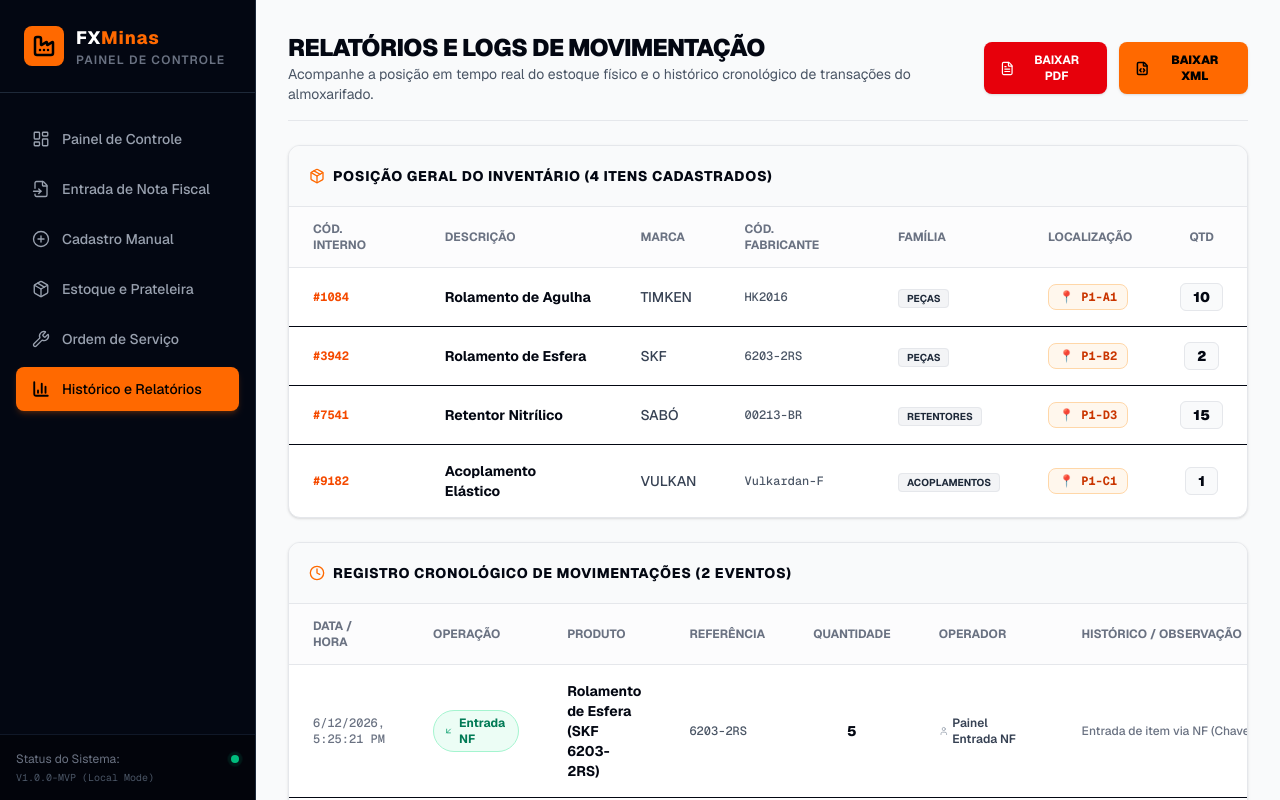
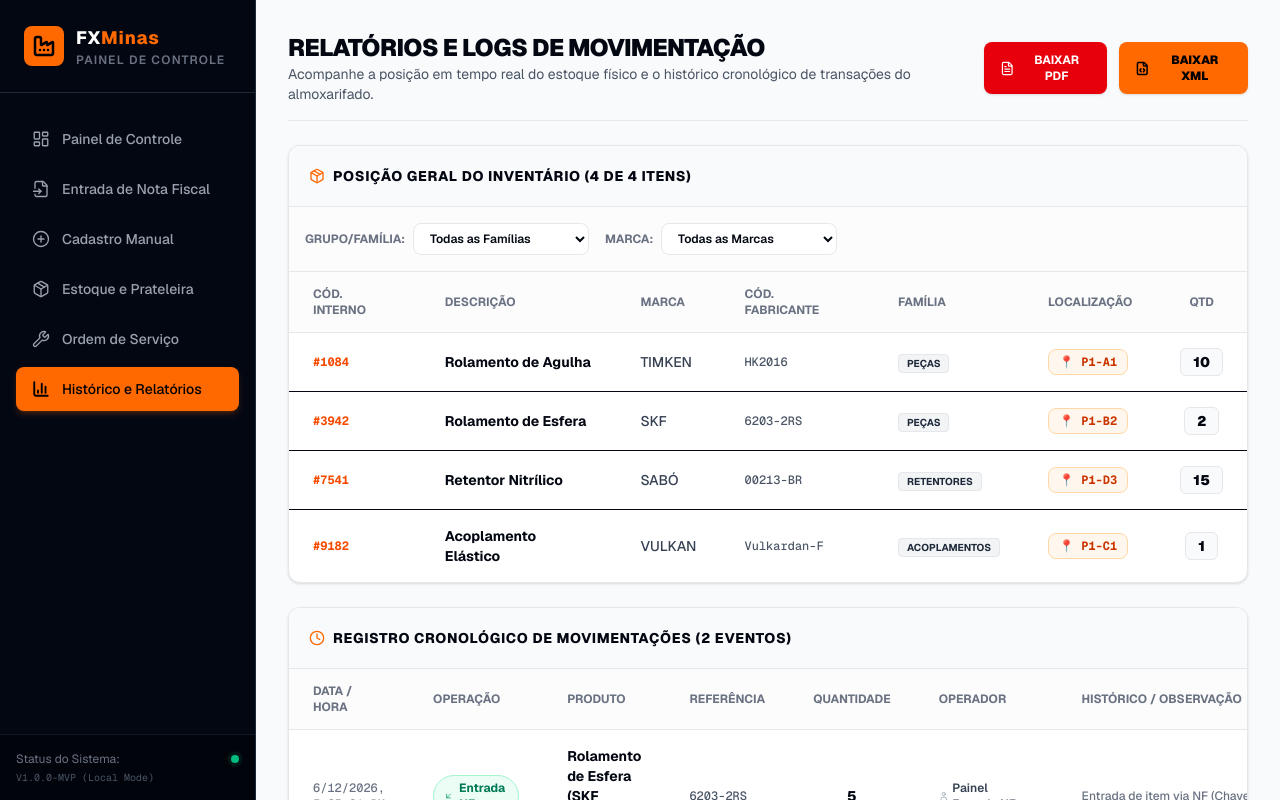
Before and after one commit to Mork-LDTA/EstoqueDemo, a Next.js app: page / in a window 1280 px wide. Both pictures are taken after a click on the button "Histórico e Relatórios". Built offline with nearby package versions, Linux system fonts and the light colour scheme.

Commit message:
New Feature: Insercao de Filtro em Historico e Relatorios

```diff
--- a/src/components/Relatorios.js
+++ b/src/components/Relatorios.js
@@ -15,10 +15,25 @@ export default function Relatorios({ movements, products = [] }) {
   // Estado para controle de Toast/Mensagem de Exportação
   const [toastMessage, setToastMessage] = useState("");
 
-  // Função para simular a exportação do XML (CORRIGIDO: Agora com tag de Quantidade)
+  // Estados para Filtros
+  const [selectedFamily, setSelectedFamily] = useState("all");
+  const [selectedBrand, setSelectedBrand] = useState("all");
+
+  // Famílias e marcas dinâmicas baseadas no estoque real
+  const families = ["all", ...new Set(products.map(p => p.familia).filter(Boolean))];
+  const brands = ["all", ...new Set(products.map(p => p.marca).filter(Boolean))];
+
+  // Filtragem dinâmica dos produtos em tempo real
+  const filteredProducts = products.filter(p => {
+    const matchesFamily = selectedFamily === "all" || p.familia === selectedFamily;
+    const matchesBrand = selectedBrand === "all" || p.marca === selectedBrand;
+    return matchesFamily && matchesBrand;
+  });
+
+  // Função para simular a exportação do XML (com suporte a filtros)
   const handleExportXML = () => {
-    if (!products || products.length === 0) {
-      alert("Nenhum produto em estoque para exportar.");
+    if (!filteredProducts || filteredProducts.length === 0) {
+      alert("Nenhum produto correspondente aos filtros para exportar.");
       return;
     }
 
@@ -26,7 +41,7 @@ export default function Relatorios({ movements, products = [] }) {
     xmlContent += `  <data_geracao>${new Date().toLocaleString('pt-BR')}</data_geracao>\n`;
     xmlContent += '  <produtos>\n';
 
-    products.forEach(p => {
+    filteredProducts.forEach(p => {
       xmlContent += '    <produto>\n';
       xmlContent += `      <descricao>${p.descricao}</descricao>\n`;
       xmlContent += `      <marca>${p.marca}</marca>\n`;
@@ -34,7 +49,7 @@ export default function Relatorios({ movements, products = [] }) {
       xmlContent += `      <codigo_interno>${p.codInterno}</codigo_interno>\n`;
       xmlContent += `      <familia_grupo>${p.familia}</familia_grupo>\n`;
       xmlContent += `      <localizacao>${p.localizacao || 'Não alocado'}</localizacao>\n`;
-      xmlContent += `      <quantidade>${p.quantidade}</quantidade>\n`; // Injeção da Quantidade no XML
+      xmlContent += `      <quantidade>${p.quantidade}</quantidade>\n`;
       xmlContent += '    </produto>\n';
     });
 
@@ -52,16 +67,16 @@ export default function Relatorios({ movements, products = [] }) {
     setTimeout(() => setToastMessage(""), 4000);
   };
 
-  // Exportação Analítica e Download Direto do PDF (CORRIGIDO: Agora com coluna de Qtd)
+  // Exportação Analítica e Download Direto do PDF (com suporte a filtros)
   const exportarParaPDF = () => {
-    if (!products || products.length === 0) {
-      alert("Nenhum produto em estoque para exportar.");
+    if (!filteredProducts || filteredProducts.length === 0) {
+      alert("Nenhum produto correspondente aos filtros para exportar.");
       return;
     }
 
-    const totalItens = products.length;
-    const alocados = products.filter(p => p.localizacao && p.localizacao.trim() !== "").length;
-    const pendentes = products.filter(p => !p.localizacao || p.localizacao.trim() === "").length;
+    const totalItens = filteredProducts.length;
+    const alocados = filteredProducts.filter(p => p.localizacao && p.localizacao.trim() !== "").length;
+    const pendentes = filteredProducts.filter(p => !p.localizacao || p.localizacao.trim() === "").length;
 
     const dataHoraAtual = new Date().toLocaleString("pt-BR", {
       day: "2-digit",
@@ -73,8 +88,8 @@ export default function Relatorios({ movements, products = [] }) {
 
     const anoAtual = new Date().getFullYear();
 
-    // Monta as linhas da tabela incluindo a nova célula de quantidade (Qtd)
-    const rowsHtml = products.map(item => `
+    // Monta as linhas da tabela filtrada
+    const rowsHtml = filteredProducts.map(item => `
         <tr style="border-bottom: 1px solid #e2e8f0;">
           <td style="padding: 10px 12px; font-family: monospace; font-size: 11px; font-weight: 600; color: #0f172a;">#${item.codInterno}</td>
           <td style="padding: 10px 12px; font-size: 11px; font-weight: 600; color: #0f172a;">${item.descricao}</td>
@@ -219,14 +234,43 @@ export default function Relatorios({ movements, products = [] }) {
         <div className="p-5 border-b border-gray-200 bg-gray-50 flex items-center justify-between">
           <h3 className="font-extrabold text-gray-950 text-sm uppercase tracking-wider flex items-center space-x-2">
             <Package size={16} className="text-orange-500" />
-            <span>Posição Geral do Inventário ({products.length} itens cadastrados)</span>
+            <span>Posição Geral do Inventário ({filteredProducts.length} de {products.length} itens)</span>
           </h3>
         </div>
 
+        {/* Barra de Filtros Dinâmicos */}
+        <div className="flex flex-col sm:flex-row gap-4 p-4 bg-gray-50/50 border-b border-gray-200">
+          <div className="flex items-center space-x-2">
+            <label className="text-xs font-bold text-gray-500 uppercase whitespace-nowrap">Grupo/Família:</label>
+            <select
+              value={selectedFamily}
+              onChange={(e) => setSelectedFamily(e.target.value)}
+              className="bg-white border border-gray-200 text-gray-950 px-3 py-1.5 rounded-lg text-xs font-semibold focus:outline-none focus:border-orange-500 w-full sm:w-44"
+            >
+              {families.map(f => (
+                <option key={f} value={f}>{f === "all" ? "Todas as Famílias" : f}</option>
+              ))}
+            </select>
+          </div>
+
+          <div className="flex items-center space-x-2">
+            <label className="text-xs font-bold text-gray-500 uppercase whitespace-nowrap">Marca:</label>
+            <select
+              value={selectedBrand}
+              onChange={(e) => setSelectedBrand(e.target.value)}
+              className="bg-white border border-gray-200 text-gray-950 px-3 py-1.5 rounded-lg text-xs font-semibold focus:outline-none focus:border-orange-500 w-full sm:w-44"
+            >
+              {brands.map(b => (
+                <option key={b} value={b}>{b === "all" ? "Todas as Marcas" : b}</option>
+              ))}
+            </select>
+          </div>
+        </div>
+
         <div className="overflow-x-auto">
-          {products.length === 0 ? (
+          {filteredProducts.length === 0 ? (
             <div className="text-center py-12 text-gray-500 italic text-sm">
-              Nenhum produto cadastrado no inventário físico da construtora.
+              Nenhum produto encontrado com os filtros selecionados.
             </div>
           ) : (
             <table className="w-full text-left text-sm border-collapse">
@@ -242,7 +286,7 @@ export default function Relatorios({ movements, products = [] }) {
                 </tr>
               </thead>
               <tbody className="divide-y divide-gray-150">
-                {products.map((item) => (
+                {filteredProducts.map((item) => (
                   <tr key={item.id || item.codInterno} className="hover:bg-gray-50/80 transition-colors font-medium">
                     <td className="py-4 px-6 font-mono text-xs font-bold text-orange-600">
                       #{item.codInterno}
```
